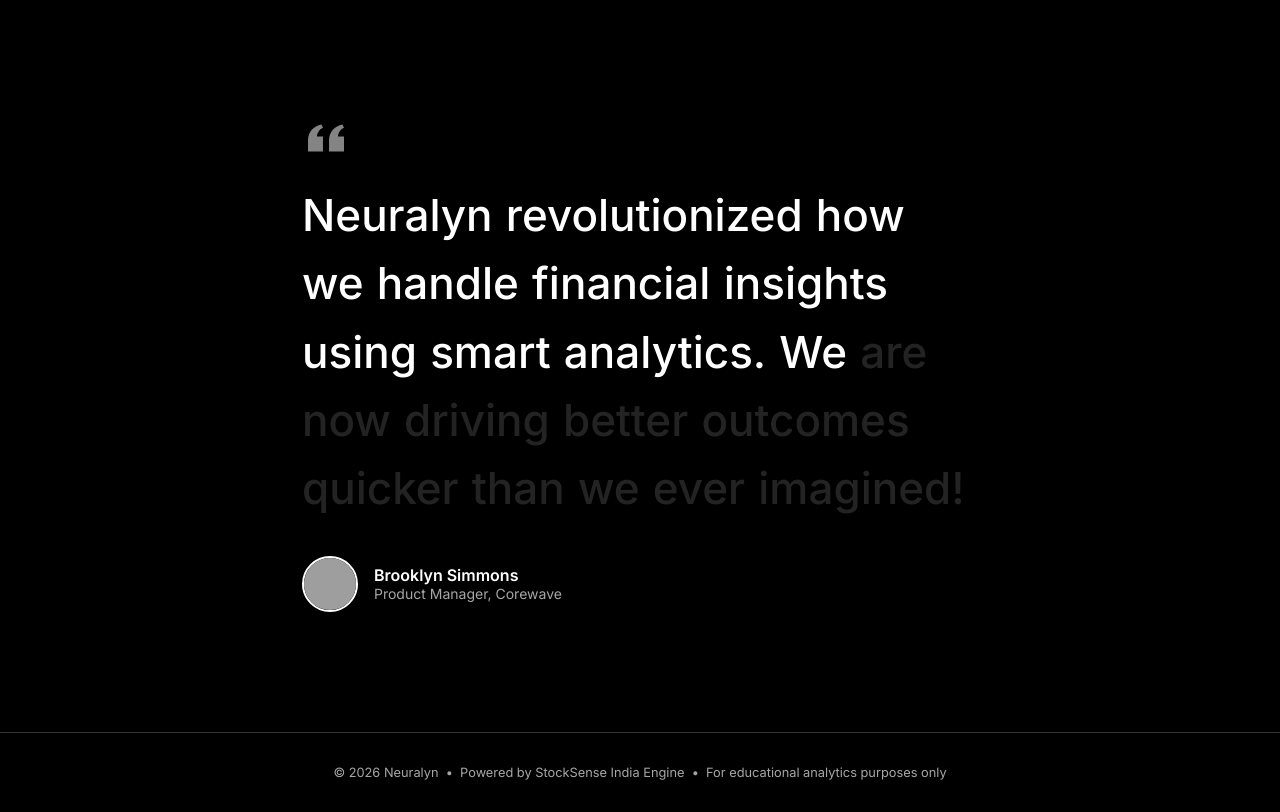
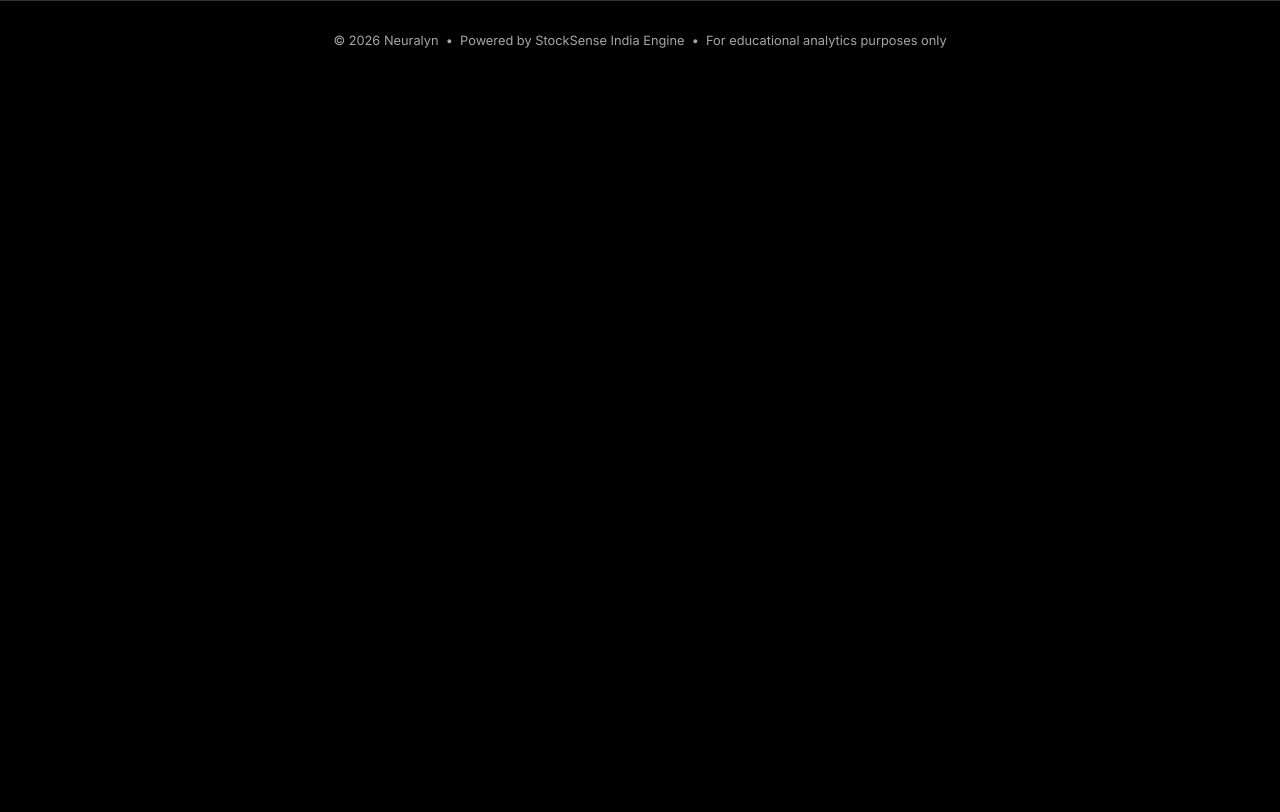
Before and after one commit to Arham21-pixel/stock-prediction, a Flask app: page / in a window 1280 px wide. Shown: the part 1189-2001 px from the top of the page. After the commit the page ends 1237 px from the top, so only its background shows below. Run offline with Flask 2, Linux system fonts and the light colour scheme; some web fonts are replaced; grey boxes are pictures that could not be loaded.

Commit message:
Remove testimonial section and author row

```diff
--- a/templates/index.html
+++ b/templates/index.html
@@ -579,69 +579,6 @@
   margin-bottom: 60px;
 }
 
-/* ── Section 3: Scroll-Revealing Testimonial ─────────────────────────── */
-.testimonial-section {
-  min-height: 80vh;
-  display: flex;
-  flex-direction: column;
-  justify-content: center;
-  align-items: flex-start;
-  padding: 96px 32px;
-  max-width: 900px;
-  margin: 0 auto;
-}
-@media (min-width: 768px) {
-  .testimonial-section { padding: 120px 112px; }
-}
-
-.quote-mark {
-  width: 48px; height: 36px;
-  object-fit: contain;
-  margin-bottom: 32px;
-  opacity: 0.8;
-}
-
-.testimonial-text {
-  font-size: clamp(1.8rem, 3.5vw, 2.75rem);
-  font-weight: 500;
-  line-height: 1.25;
-  display: flex;
-  flex-wrap: wrap;
-  gap: 0.3em;
-  margin-bottom: 40px;
-}
-
-.word-span {
-  transition: opacity 0.25s ease, color 0.25s ease;
-  color: hsl(0 0% 35%);
-  opacity: 0.4;
-}
-.word-span.active {
-  color: hsl(0 0% 100%);
-  opacity: 1;
-}
-
-.author-row {
-  display: flex;
-  align-items: center;
-  gap: 16px;
-}
-.author-avatar {
-  width: 56px; height: 56px;
-  border-radius: 50%;
-  border: 2px solid hsl(var(--foreground));
-  object-fit: cover;
-}
-.author-name {
-  font-size: 1rem;
-  font-weight: 600;
-  color: hsl(var(--foreground));
-}
-.author-role {
-  font-size: 0.875rem;
-  color: hsl(var(--muted-foreground));
-}
-
 /* Footer */
 footer {
   border-top: 1px solid hsl(var(--border));
@@ -809,27 +746,6 @@
 
   </section>
 </div>
-
-
-<!-- ── Section 3: Word-by-Word Scroll Reveal Testimonial ───────────────────── -->
-<section class="testimonial-section" id="testimonial">
-  <!-- Quote Mark Icon -->
-  <svg class="quote-mark" viewBox="0 0 24 24" fill="currentColor" style="color: hsl(var(--muted-foreground));">
-    <path d="M14.017 21v-7.391c0-5.704 3.731-9.57 8.983-10.609l.995 2.151c-2.432.917-3.995 3.638-3.995 5.849h4v10h-9.983zm-14.017 0v-7.391c0-5.704 3.748-9.57 9-10.609l.996 2.151c-2.433.917-3.996 3.638-3.996 5.849h3.983v10h-9.983z"/>
-  </svg>
-
-  <div class="testimonial-text" id="quoteWords">
-    <!-- Words wrapped dynamically by JS for scroll highlight -->
-  </div>
-
-  <div class="author-row">
-    <img class="author-avatar" src="https://images.unsplash.com/photo-1534528741775-53994a69daeb?w=150&auto=format&fit=crop&q=80" alt="Brooklyn Simmons" />
-    <div>
-      <div class="author-name">Brooklyn Simmons</div>
-      <div class="author-role">Product Manager, Corewave</div>
-    </div>
-  </div>
-</section>
 
 
 <footer>
@@ -1210,40 +1126,6 @@
   });
 }
 
-// ── Word-by-Word Scroll Highlight Testimonial ──────────────────────────────
-const quoteText = "Neuralyn revolutionized how we handle financial insights using smart analytics. We are now driving better outcomes quicker than we ever imagined!";
-const wordsContainer = document.getElementById('quoteWords');
-const words = quoteText.split(" ");
-const wordSpans = [];
-
-words.forEach(w => {
-  const span = document.createElement('span');
-  span.className = 'word-span';
-  span.textContent = w;
-  wordsContainer.appendChild(span);
-  wordSpans.push(span);
-});
-
-window.addEventListener('scroll', () => {
-  const section = document.getElementById('testimonial');
-  if (!section) return;
-  const rect = section.getBoundingClientRect();
-  const winHeight = window.innerHeight;
-
-  // Progress from 0 to 1 as section scrolls into view
-  const totalDist = winHeight * 0.8;
-  const currentProgress = Math.min(Math.max((winHeight - rect.top) / totalDist, 0), 1);
-
-  const activeCount = Math.floor(currentProgress * wordSpans.length);
-  wordSpans.forEach((span, idx) => {
-    if (idx <= activeCount) {
-      span.classList.add('active');
-    } else {
-      span.classList.remove('active');
-    }
-  });
-});
-
 // ── Loading Helpers ────────────────────────────────────────────────────────
 function showLoading(ticker) {
   document.getElementById('loadingTicker').textContent = ticker;
```
